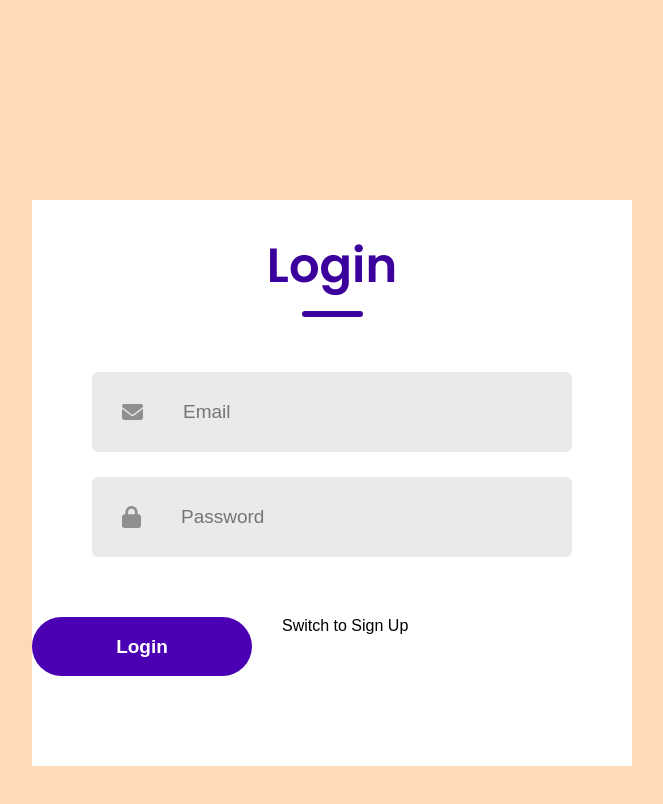
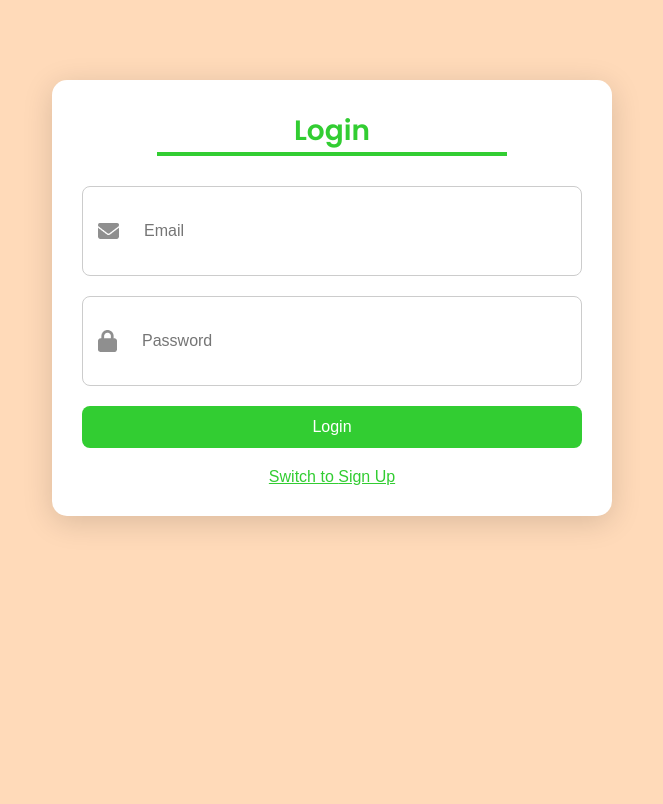
Before and after one commit to Mochatr/Flashmaster, a React (Create React App) app in the folder frontend/: page /Authenticate in a window 1280 px wide. Shown: the top 804 px of the page, without its empty margins (308-971 px from the left). Built offline with nearby package versions, Linux system fonts and the light colour scheme.

Commit message:
refactor: Update dependencies and add react-toastify package

```diff
--- a/frontend/package.json
+++ b/frontend/package.json
@@ -11,6 +11,7 @@
     "react-dom": "^18.3.1",
     "react-router-dom": "^6.26.1",
     "react-scripts": "5.0.1",
+    "react-toastify": "^10.0.5",
     "web-vitals": "^2.1.4"
   },
   "scripts": {
--- a/frontend/src/components/LoginSignup/LoginSignup.css
+++ b/frontend/src/components/LoginSignup/LoginSignup.css
@@ -1,103 +1,98 @@
 .container {
-    display: flex;
-    flex-direction: column;
-    margin: auto;
-    margin-top: 200px;
-    width: 600px;
-    background: #fff;
-    padding-bottom: 30px;
-    /* justify-content: center;
-     align-items: center;
-    height: 100vh;
-    */
+    max-width: 500px; /* Increased width */
+    margin: 80px auto; /* Added more top margin */
+    padding: 30px; /* Increased padding */
+    border-radius: 15px; /* More rounded corners */
+    box-shadow: 0 6px 30px rgba(0, 0, 0, 0.15); /* Softer shadow */
+    background-color: #fff;
+    transition: all 0.3s ease; /* Smooth transition */
   }
 
   .header {
-    display: flex;
-    flex-direction: column;
-    align-items: center;
-    gap: 9px;
-    width: 100%;
-    margin-top: 30px;
+    text-align: center;
+    margin-bottom: 30px; /* Increased bottom margin */
   }
 
   .text {
-    color: #3c009d;
-    font-size: 48px;
-    font-weight: 700;
+    font-size: 28px; /* Increased font size */
+    font-weight: bold;
+    color: #32cd32; /* Preferred color */
   }
 
   .underline {
-    width: 61px;
-    height: 6px;
-    background: #3c009d;
-    border-radius: 9px;
+    width: 70%; /* Wider underline */
+    height: 4px; /* Thicker underline */
+    background-color: #32cd32;
+    margin: 0 auto;
   }
 
   .inputs {
-    margin-top: 55px;
     display: flex;
     flex-direction: column;
-    gap: 25px;
   }
 
   .input {
     display: flex;
     align-items: center;
-    margin: auto;
-    width: 480px;
-    height: 80px;
-    background: #eaeaea;
-    border-radius: 6px;
+    margin-bottom: 20px; /* Increased bottom margin */
+    border: 1px solid #ccc;
+    border-radius: 8px; /* More rounded corners */
+    padding: 15px; /* Increased padding */
+    transition: border-color 0.3s, box-shadow 0.3s; /* Smooth transition */
+  }
+
+  .input:hover {
+    border-color: #32cd32; /* Change border color on hover */
+    box-shadow: 0 0 5px rgba(50, 205, 50, 0.5); /* Subtle shadow on hover */
   }
 
   .input img {
-    margin: 0px 30px;
+    margin-right: 15px; /* More space between icon and input */
   }
 
   .input input {
-    height: 100%;
-    width: 400px;
-    background: transparent;
     border: none;
     outline: none;
-    color: #797979;
-    font-size: 19px;
-}
-
-.forgot-password {
-    padding-left: 62px;
-    margin-top: 27px;
-    color: #797979;
-    font-size: 18px;
-}
-
-.forgot-password span {
-    color: #4c00b4;
-    cursor: pointer;
+    flex: 1; /* Take up remaining space */
+    font-size: 16px; /* Increased font size */
   }
 
   .submit-container {
     display: flex;
-    gap: 30px;
-    margin: 60px auto;
+    flex-direction: column;
+    align-items: center;
   }
 
   .submit {
-    display: flex;
-    justify-content: center;
-    align-items: center;
-    width: 220px;
-    height: 59px;
-    color: #fff;
-    background: #4c00b4;
-    border-radius: 50px;
-    font-size: 19px;
-    font-weight: 700;
+    background-color: #32cd32; /* Button color */
+    color: white;
+    border: none;
+    border-radius: 8px; /* More rounded corners */
+    padding: 12px 25px; /* Increased padding */
+    font-size: 16px; /* Increased font size */
     cursor: pointer;
+    transition: background-color 0.3s, transform 0.2s; /* Smooth transitions */
   }
 
-.gray {
-    background: #EAEAEA;
-    color: #676767;
+  .submit:hover {
+    background-color: #28a745; /* Darker shade on hover */
+    transform: translateY(-2px); /* Slight lift on hover */
   }
+
+  .switch {
+    margin-top: 20px; /* Increased top margin */
+    color: #32cd32;
+    cursor: pointer;
+    text-decoration: underline;
+    transition: color 0.3s; /* Smooth transition */
+  }
+
+  .switch:hover {
+    color: #28a745; /* Darker shade on hover */
+  }
+
+  .error-message {
+    color: red;
+    margin-top: 15px; /* Increased top margin */
+    text-align: center;
+  }
--- a/frontend/src/components/LoginSignup/LoginSignup.jsx
+++ b/frontend/src/components/LoginSignup/LoginSignup.jsx
@@ -9,11 +9,11 @@ import { useNavigate } from "react-router-dom";
 
 const LoginSignup = () => {
   const [action, setAction] = useState("Login");
+  const [error, setError] = useState(""); // State for error messages
   const navigate = useNavigate();
 
   const handleSubmit = (e) => {
     e.preventDefault();
-    // login or signup logic here
     const email = document.querySelector('input[type="email"]').value;
     const password = document.querySelector('input[type="password"]').value;
     const username =
@@ -29,8 +29,6 @@ const LoginSignup = () => {
 
     if (action === "Login") {
       // Perform login
-      console.log("Logging in with", { email, password });
-      // Add your login API call here
       fetch("http://localhost:5000/api/finduser", {
         method: "POST",
         headers: {
@@ -41,16 +39,19 @@ const LoginSignup = () => {
       })
         .then((res) => res.json())
         .then((data) => {
-          console.log("Login response:", data);
-          navigate("/dashboard");
+          if (data.message) {
+            setError(data.message); // Set error message from the server
+          } else {
+            console.log("Login response:", data);
+            navigate("/dashboard");
+          }
         })
         .catch((error) => {
           console.error("Login error:", error);
+          setError("An error occurred during login."); // Generic error message
         });
     } else {
       // Perform signup
-      console.log("Signing up with", { username, email, password });
-      // Add your signup API call here
       fetch("http://localhost:5000/api/user", {
         method: "POST",
         headers: {
@@ -61,11 +62,16 @@ const LoginSignup = () => {
       })
         .then((res) => res.json())
         .then((data) => {
-          console.log("Signup response:", data);
-          navigate("/dashboard");
+          if (data.message) {
+            setError(data.message); // Set error message from the server
+          } else {
+            console.log("Signup response:", data);
+            navigate("/dashboard");
+          }
         })
         .catch((error) => {
           console.error("Signup error:", error);
+          setError("An error occurred during signup."); // Generic error message
         });
     }
   };
@@ -73,8 +79,6 @@ const LoginSignup = () => {
   return (
     <div className="container">
       <form onSubmit={handleSubmit}>
-        {" "}
-        {/* Form element with onSubmit handler */}
         <div className="header">
           <div className="text">{action}</div>
           <div className="underline"></div>
@@ -83,24 +87,25 @@ const LoginSignup = () => {
           {action === "Sign Up" && (
             <div className="input">
               <img src={user_icon} alt="" />
-              <input type="text" placeholder="Name" />
+              <input type="text" placeholder="Name" required />
             </div>
           )}
           <div className="input">
             <img src={email_icon} alt="" />
-            <input type="email" placeholder="Email" />
+            <input type="email" placeholder="Email" required />
           </div>
           <div className="input">
             <img src={password_icon} alt="" />
-            <input type="password" placeholder="Password" />
+            <input type="password" placeholder="Password" required />
           </div>
         </div>
+        {error && <div className="error-message">{error}</div>}
         <div className="submit-container">
           <button type="submit" className="submit">
             {action}
-          </button>{" "}
-          {/* Submit button */}
+          </button>
           <div
+            className="switch"
             onClick={() => setAction(action === "Login" ? "Sign Up" : "Login")}
           >
             Switch to {action === "Login" ? "Sign Up" : "Login"}
--- a/frontend/src/components/flashcard.js
+++ b/frontend/src/components/flashcard.js
@@ -31,7 +31,7 @@ const Flashcard = ({ selectedDeck, onModify, onDelete }) => {
                   <div className="card-front">
                     <h4>{card.question}</h4>
                     <p>Tags: {card.tags.join(', ')}</p>
-                    <p>Difficulty: {card.difficulty}</p>
+                    <p>Difficulty Level: {card.difficulty}</p>
                   </div>
                   <div className="card-back">
                     <p>{card.answer}</p>
```
Also changed, not shown: frontend/src/components/Dashboard.js (+35 -1 lines), frontend/src/styling/Dashboard.css (+41 -151 lines), 2 other files (tests, documents, lock files or other folders). Lines whose indentation alone changed are shown as unchanged.
